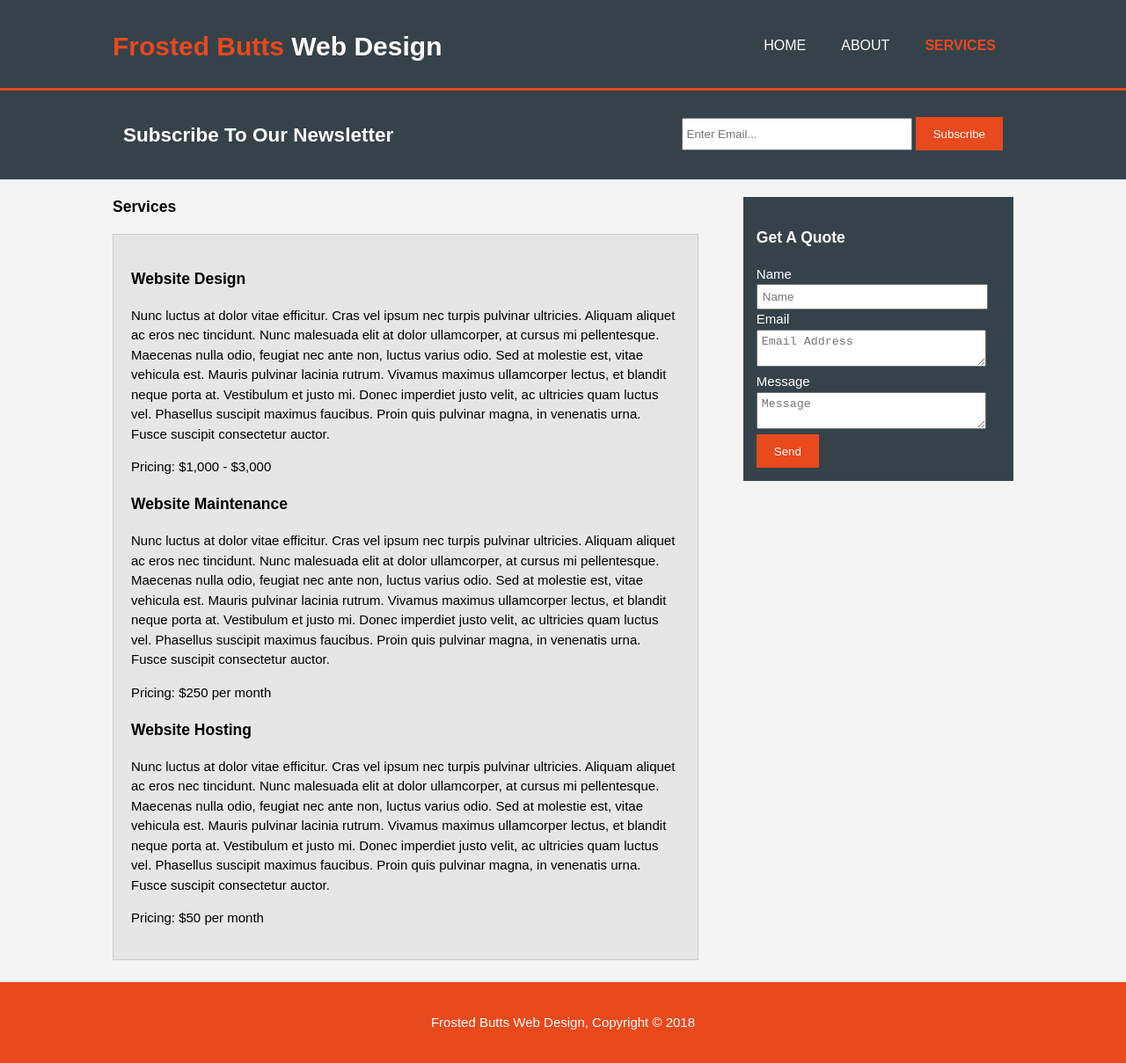
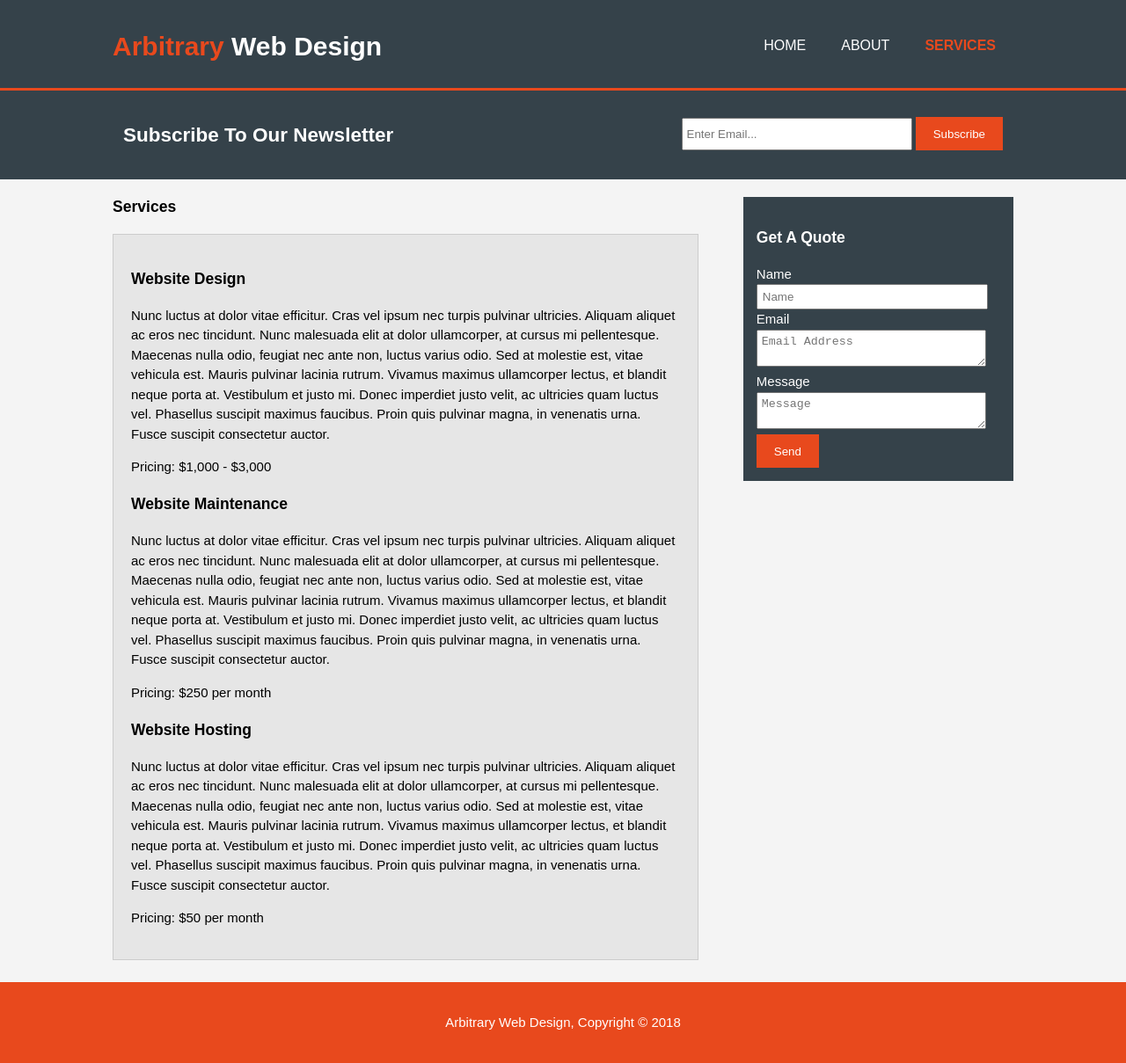
Before and after one commit to TheThinkingThing/TheThinkingThing.github.io, a plain HTML site: page services.html in a window 1280 px wide. Shown: the whole page at 88% size. Drawn offline with Linux system fonts and the light colour scheme.

Commit message:
Update services.html

```diff
--- a/services.html
+++ b/services.html
@@ -14,7 +14,7 @@
         <header>
             <div class="container">
                 <div id="branding">
-                    <h1><span class="highlight">Frosted Butts</span> Web Design</h1>
+                    <h1><span class="highlight">Arbitrary</span> Web Design</h1>
                 </div>
                 <nav>
                     <ul>
@@ -84,7 +84,7 @@
         </section>
 
         <footer>
-            <p>Frosted Butts Web Design, Copyright &copy; 2018</p>
+            <p>Arbitrary Web Design, Copyright &copy; 2018</p>
         </footer>
     </body>
 </html>
```
